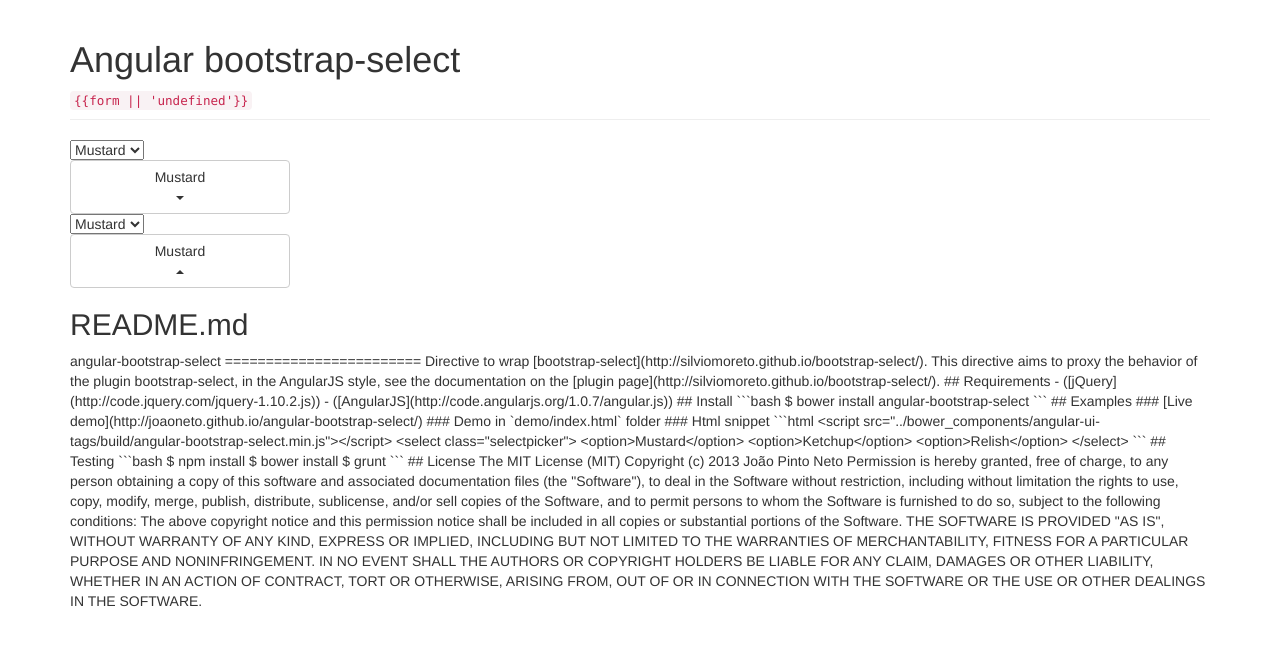
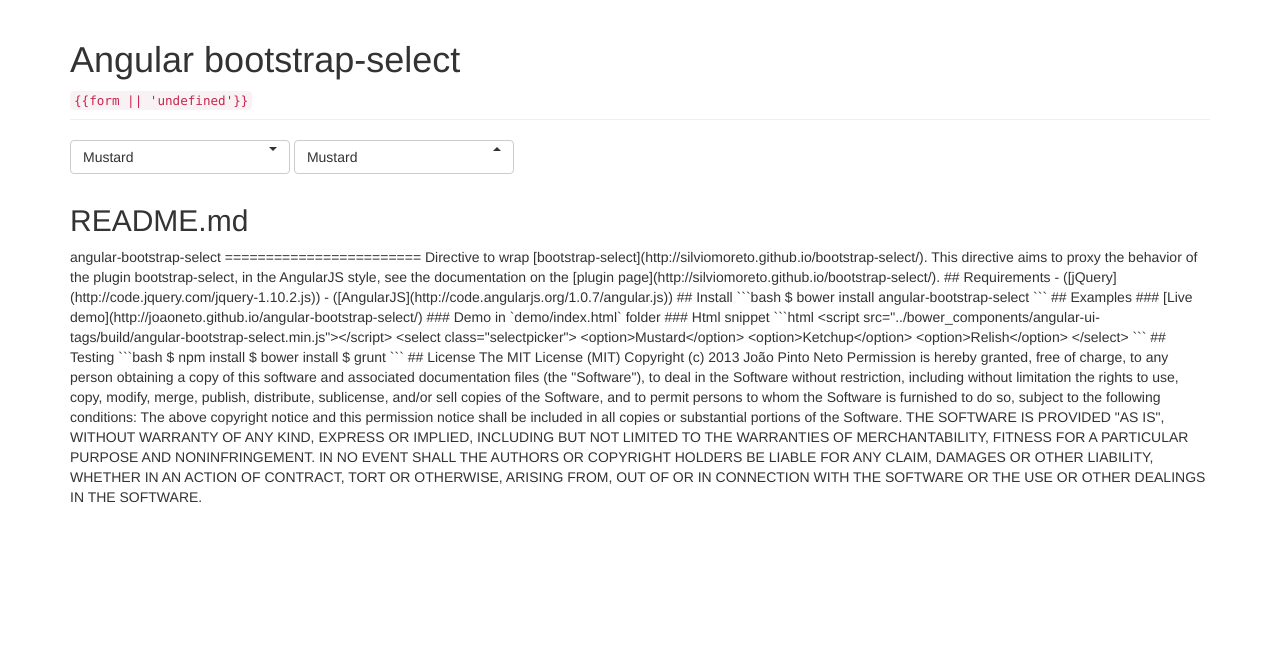
Before and after one commit to joaoneto/angular-bootstrap-select, a plain HTML site: page index.html in a window 1280 px wide. Drawn offline with nearby package versions, Linux system fonts and the light colour scheme.

Commit message:
Fix paths

```diff
--- a/index.html
+++ b/index.html
@@ -11,7 +11,7 @@
     <link rel="stylesheet" href="bootstrap-select.min.css" rel="stylesheet">
 
     <script src="http://code.jquery.com/jquery-1.10.2.min.js"></script>
-    <script src="bootstrap-select/bootstrap-select.min.js"></script>
+    <script src="bootstrap-select.min.js"></script>
     <script src="https://ajax.googleapis.com/ajax/libs/angularjs/1.0.7/angular.min.js"></script>
 
     <script src="angular-bootstrap-select.min.js"></script>
```
